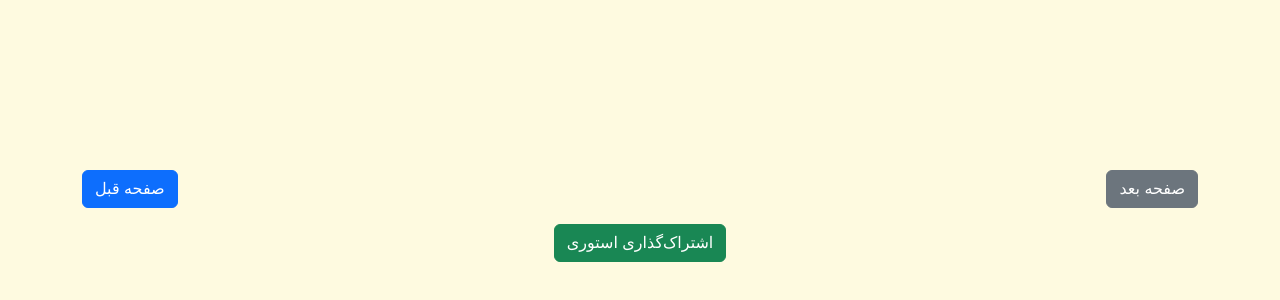
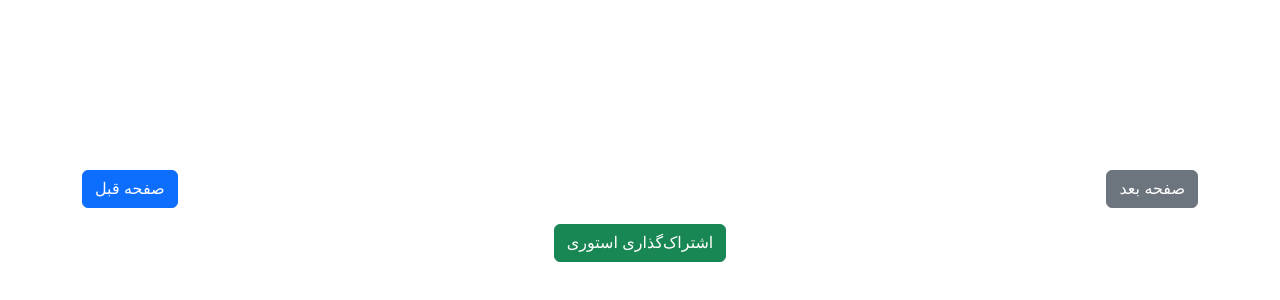
Before and after one commit to m4tinbeigi-official/Panda-and-Dragon, a plain HTML site: page story.html in a window 1280 px wide. Shown: the part 462-762 px from the top of the page. Drawn offline with nearby package versions, Linux system fonts and the light colour scheme.

Commit message:
Update story.html

```diff
--- a/story.html
+++ b/story.html
@@ -11,7 +11,7 @@
     <style>
         body {
             font-family: 'Vazir', sans-serif;
-            background-color: #fefae0;
+            background-color: #ffffff;
             color: #333;
             overflow-x: hidden;
         }
```
